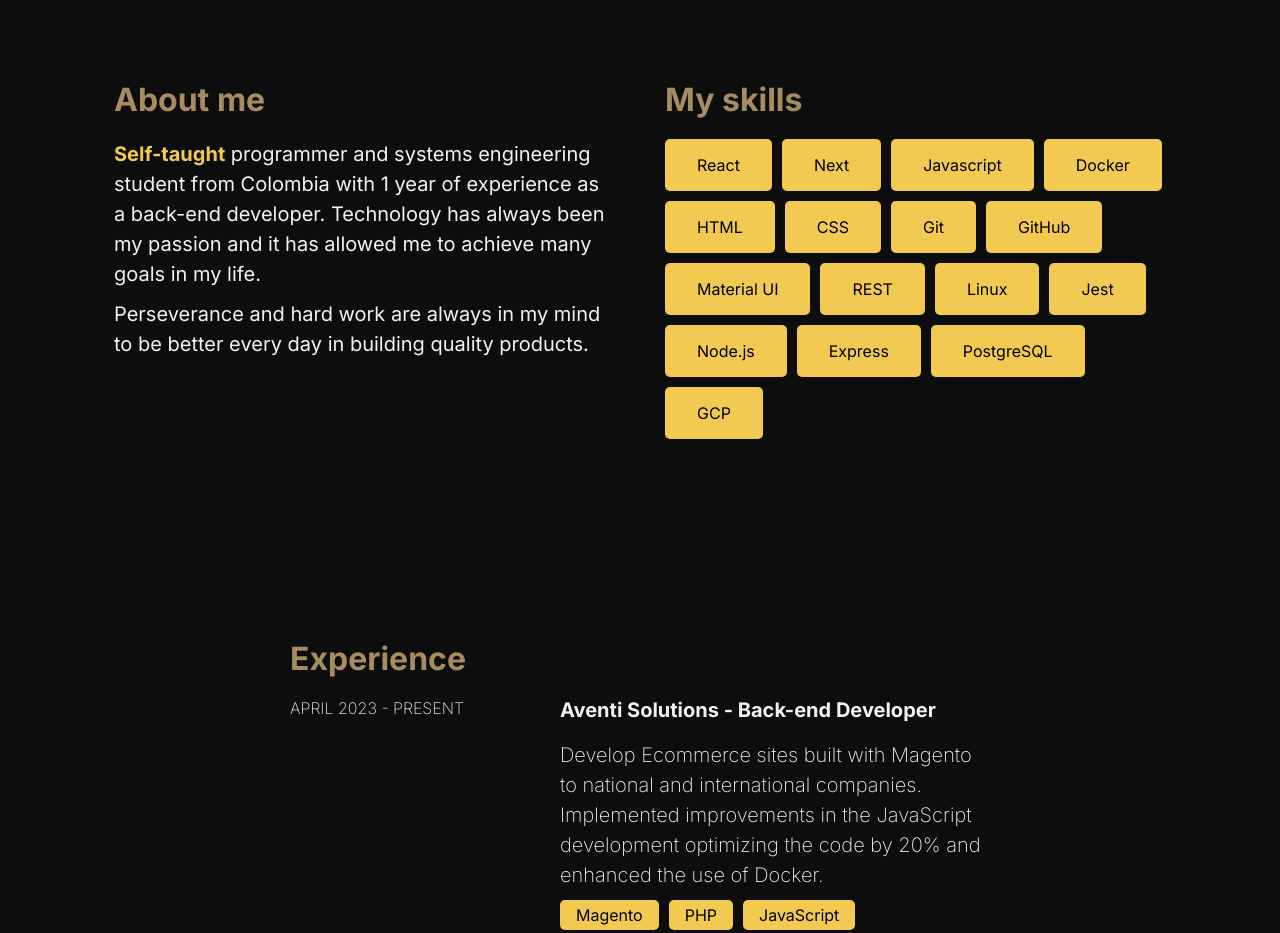
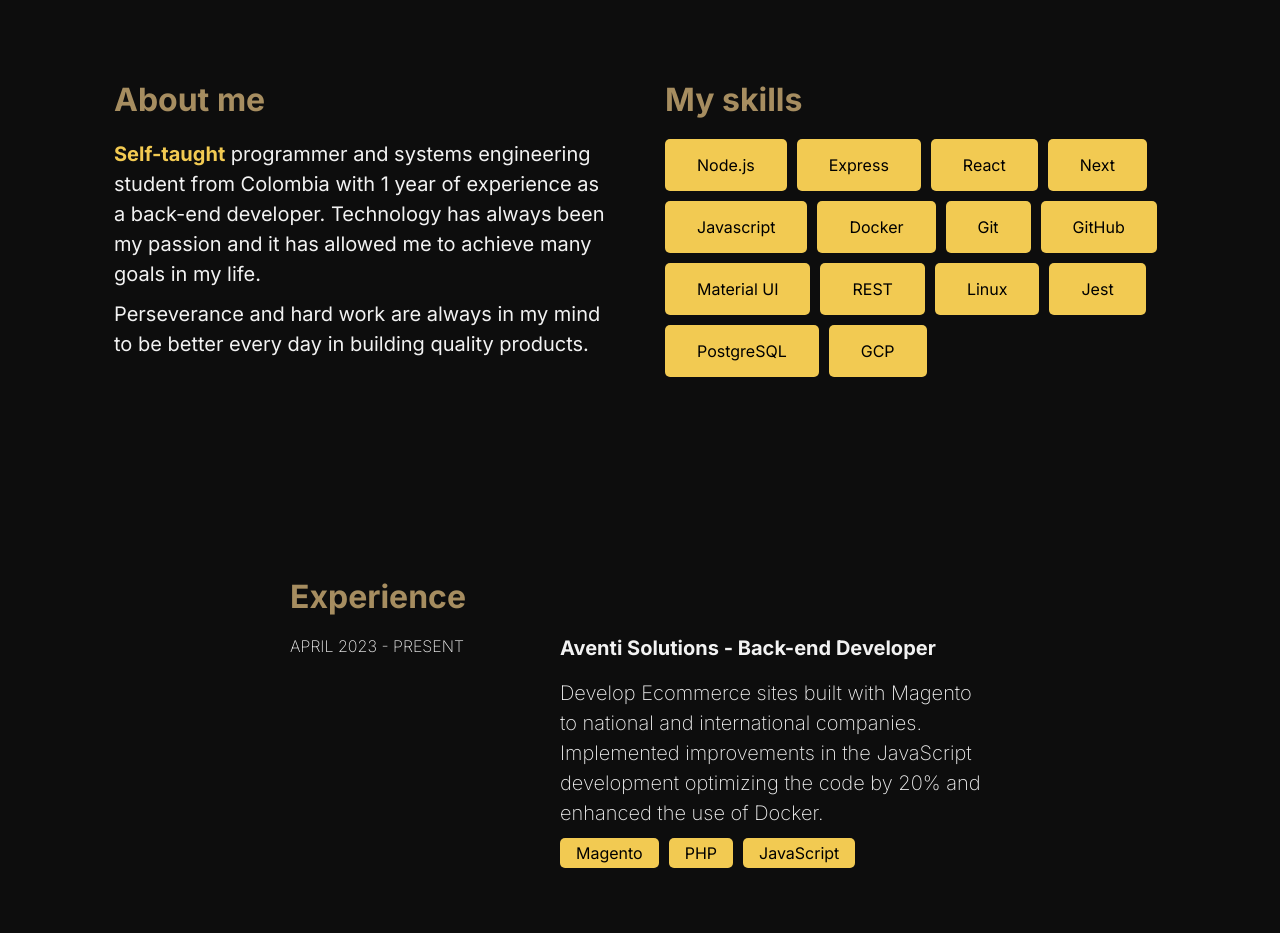
Before and after one commit to ClouddCoder/portfolio-v2, a Next.js app: page / in a window 1280 px wide. Shown: the part 820-1753 px from the top of the page. Built offline with nearby package versions, Linux system fonts and the light colour scheme.

Commit message:
Sort My skills section

```diff
--- a/src/components/about/About.jsx
+++ b/src/components/about/About.jsx
@@ -20,20 +20,18 @@ function About() {
       <div className={`${styles.container} hidden`}>
         <h2>My skills</h2>
         <div className={styles["my-skills-list"]}>
+          <div>Node.js</div>
+          <div>Express</div>
           <div>React</div>
           <div>Next</div>
           <div>Javascript</div>
           <div>Docker</div>
-          <div>HTML</div>
-          <div>CSS</div>
           <div>Git</div>
           <div>GitHub</div>
           <div>Material UI</div>
           <div>REST</div>
           <div>Linux</div>
           <div>Jest</div>
-          <div>Node.js</div>
-          <div>Express</div>
           <div>PostgreSQL</div>
           <div>GCP</div>
         </div>
```
